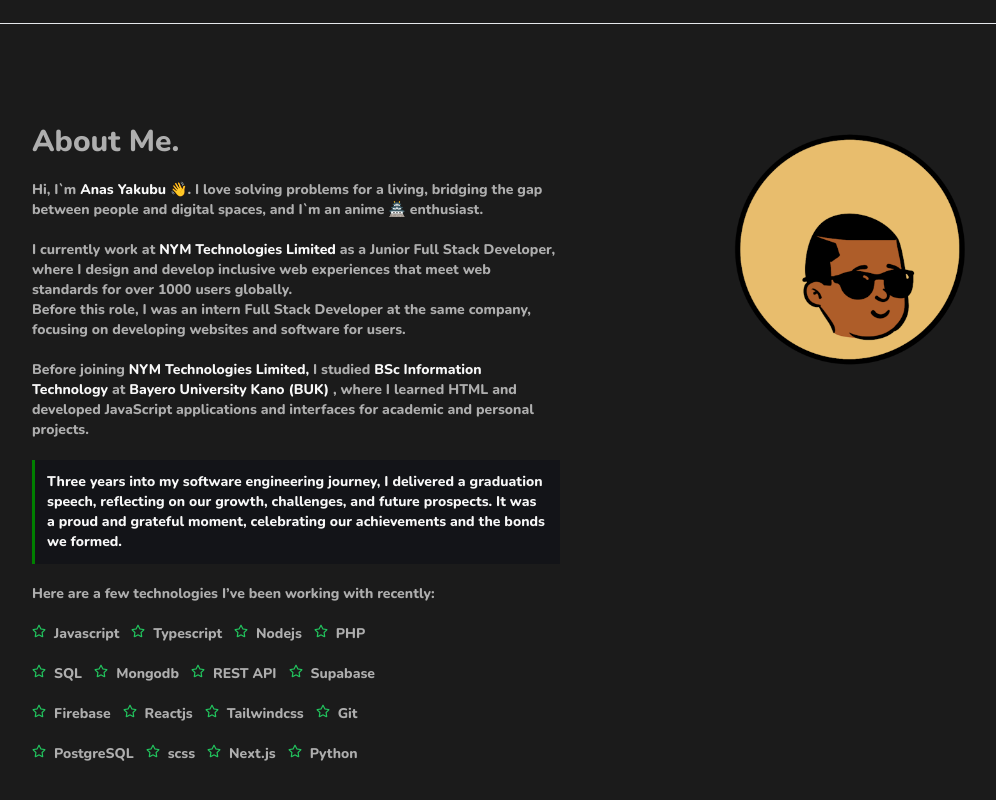
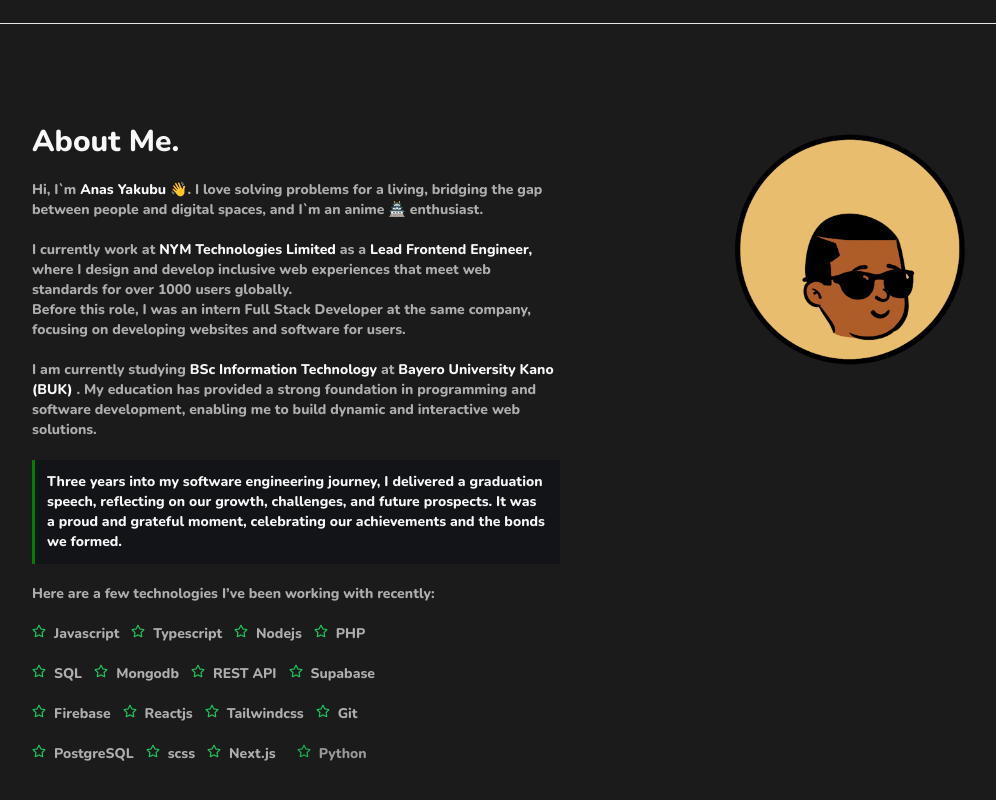
Before and after one commit to anasyakubu/Portfolio, a React (Vite) app: page / in a window 1280 px wide. Shown: the part 777-1577 px from the top of the page, without its empty margins (68-1064 px from the left). Built offline with nearby package versions, Linux system fonts and the light colour scheme; no server answers; what smtpexpress would draw is missing.

Commit message:
Added Animation

```diff
--- a/src/Section/AboutSection/AboutSection.jsx
+++ b/src/Section/AboutSection/AboutSection.jsx
@@ -2,6 +2,7 @@
 import "./AboutSection.scss";
 import Me from "../../assets/logo.png";
 import { FaRegStar } from "react-icons/fa";
+import { Fade } from "react-awesome-reveal";
 
 const AboutSection = () => {
   return (
@@ -12,28 +13,32 @@
           {/* text */}
           <div className="">
             <div className="">
-              <h6 className="text-[#aeaeae] text-3xl">About Me.</h6>
+              <h6 className="text-[#f8f8f8] text-3xl">About Me.</h6>
+              <Fade cascade direction="up" triggerOnce>
                 <p className="mt-5 text-sm">
-                Hi, I`m <span className="text-[#f8f8f8]">Anas Yakubu</span> 👋.
-                I love solving problems for a living, bridging the gap between
-                people and digital spaces, and I`m an anime 🏯 enthusiast.
+                  Hi, I`m <span className="text-[#f8f8f8]">Anas Yakubu</span>{" "}
+                  👋. I love solving problems for a living, bridging the gap
+                  between people and digital spaces, and I`m an anime 🏯
+                  enthusiast.
                 </p>
                 <p className="mt-5 text-sm">
                   I currently work at{" "}
-                <span className="text-[#f8f8f8]">NYM Technologies Limited</span>{" "}
-                as a Junior Full Stack Developer, where I design and develop
-                inclusive web experiences that meet web standards for over 1000
-                users globally. <br /> Before this role, I was an intern Full
-                Stack Developer at the same company, focusing on developing
-                websites and software for users.
+                  <span className="text-[#f8f8f8]">
+                    NYM Technologies Limited
+                  </span>{" "}
+                  as a{" "}
+                  <span className="text-[#f8f8f8]">
+                    Lead Frontend Engineer,
+                  </span>{" "}
+                  where I design and develop inclusive web experiences that meet
+                  web standards for over 1000 users globally. <br /> Before this
+                  role, I was an intern Full Stack Developer at the same
+                  company, focusing on developing websites and software for
+                  users.
                 </p>
 
                 <p className="mt-5 text-sm">
-                Before joining{" "}
-                <span className="text-[#f8f8f8]">
-                  NYM Technologies Limited,
-                </span>{" "}
-                I studied{" "}
+                  I am currently studying{" "}
                   <span className="text-[#f8f8f8]">
                     BSc Information Technology
                   </span>{" "}
@@ -41,31 +46,33 @@
                   <span className="text-[#f8f8f8]">
                     Bayero University Kano (BUK)
                   </span>{" "}
-                , where I learned HTML and developed JavaScript applications and
-                interfaces for academic and personal projects.
+                  . My education has provided a strong foundation in programming
+                  and software development, enabling me to build dynamic and
+                  interactive web solutions.
                 </p>
+              </Fade>
+              <Fade cascade direction="up" triggerOnce>
                 <div
                   className="p-3 mt-5 bg-[#131418] text-[#f8f8f8]"
                   style={{ borderLeft: "3px solid green" }}
                 >
                   <p className="text-sm font-light">
-                  Three years into my software engineering journey, I delivered
-                  a graduation speech, reflecting on our growth, challenges, and
-                  future prospects. It was a proud and grateful moment,
-                  celebrating our achievements and the bonds we formed.
+                    Three years into my software engineering journey, I
+                    delivered a graduation speech, reflecting on our growth,
+                    challenges, and future prospects. It was a proud and
+                    grateful moment, celebrating our achievements and the bonds
+                    we formed.
                   </p>
                 </div>
-              {/* <p className="mt-5 text-sm">
-                I once also led the frontend team at Code Tech Technologies, an
-                technology startup through building multiple React applications
-                into a single robust websites and platform.
-              </p> */}
+              </Fade>
+
               <div className="mt-5">
                 <p className="mt-5 text-sm">
                   Here are a few technologies I’ve been working with recently:
                 </p>
                 <div className="">
                   <div className="flex gap-3">
+                    <Fade cascade direction="right">
                       <p className="text-sm flex gap-2 mt-5">
                         <span className="text-green-500">
                           <FaRegStar />
@@ -90,8 +97,10 @@
                         </span>
                         <span>PHP</span>
                       </p>
+                    </Fade>
                   </div>
                   <div className="flex gap-3">
+                    <Fade cascade direction="right" delay={2000}>
                       <p className="text-sm flex gap-2 mt-5">
                         <span className="text-green-500">
                           <FaRegStar />
@@ -116,8 +125,10 @@
                         </span>
                         <span>Supabase</span>
                       </p>
+                    </Fade>
                   </div>
                   <div className="flex gap-3">
+                    <Fade cascade direction="right" delay={3000}>
                       <p className="text-sm flex gap-2 mt-5">
                         <span className="text-green-500">
                           <FaRegStar />
@@ -143,8 +154,10 @@
                         </span>
                         <span>Git</span>
                       </p>
+                    </Fade>
                   </div>
                   <div className="flex gap-3">
+                    <Fade cascade direction="right" delay={4000}>
                       <p className="text-sm flex gap-2 mt-5">
                         <span className="text-green-500">
                           <FaRegStar />
@@ -169,6 +182,7 @@
                         </span>
                         <span>Python</span>
                       </p>
+                    </Fade>
                   </div>
                 </div>
               </div>
--- a/src/Section/Hero/Hero.jsx
+++ b/src/Section/Hero/Hero.jsx
@@ -7,28 +7,6 @@
 // import jsPDF from "jspdf";
 
 const Hero = () => {
-  // const DownloadPDF = () => {
-  //   const pdfUrl = "../../assets/Resume.pdf"; // Adjust the path to your PDF file
-
-  //   fetch(pdfUrl)
-  //     .then((response) => {
-  //       if (!response.ok) {
-  //         throw new Error("Network response was not ok");
-  //       }
-  //       return response.blob();
-  //     })
-  //     .then((blob) => {
-  //       const url = window.URL.createObjectURL(blob);
-  //       const a = document.createElement("a");
-  //       a.href = url;
-  //       a.download = "Anas_Yakubu.pdf";
-  //       document.body.appendChild(a);
-  //       a.click();
-  //       a.remove();
-  //       toast.success("Resume Downloaded");
-  //     })
-  //     .catch((error) => console.error("Error fetching the PDF:", error));
-  // };
   // #aeaeae
   // #f8f8f8
   // font-nunito-eb
@@ -37,7 +15,7 @@
       <Nav />
       <div className="p-32 lg:py-10">
         <div className="">
-          <Zoom>
+          <Zoom triggerOnce>
             <h6 className="text-[#aeaeae]">Hi 👋, my name is</h6>
             <h1 className="mt-5 text-7xl font-extrabold text-[#f8f8f8]">
               Anas Yakubu.
```
Lines whose indentation alone changed are shown as unchanged.
